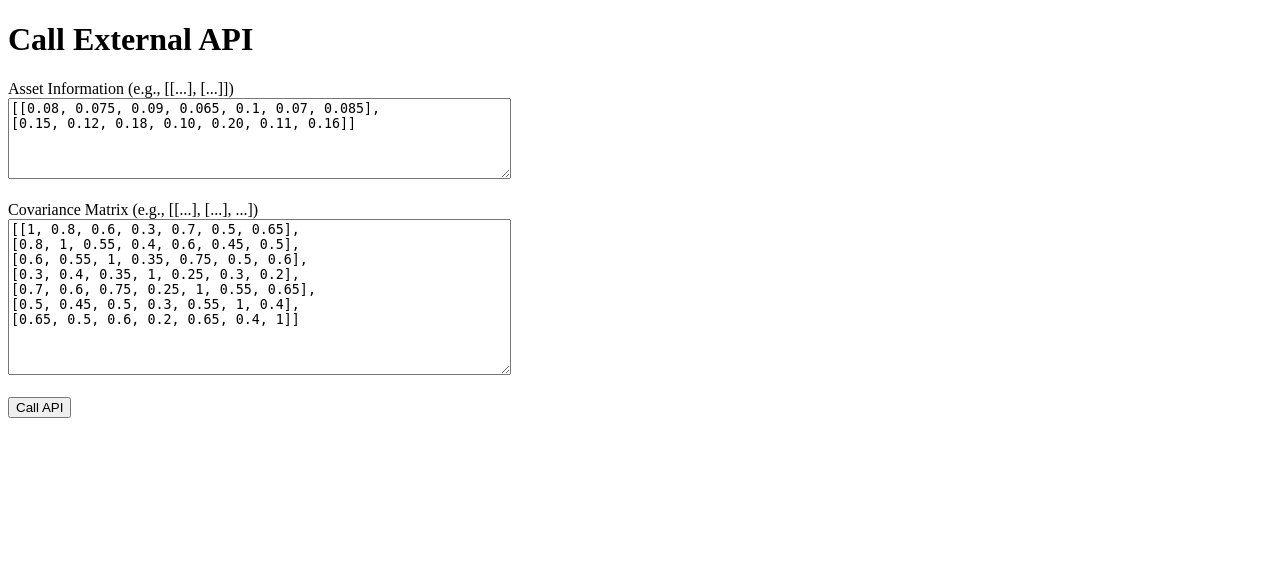
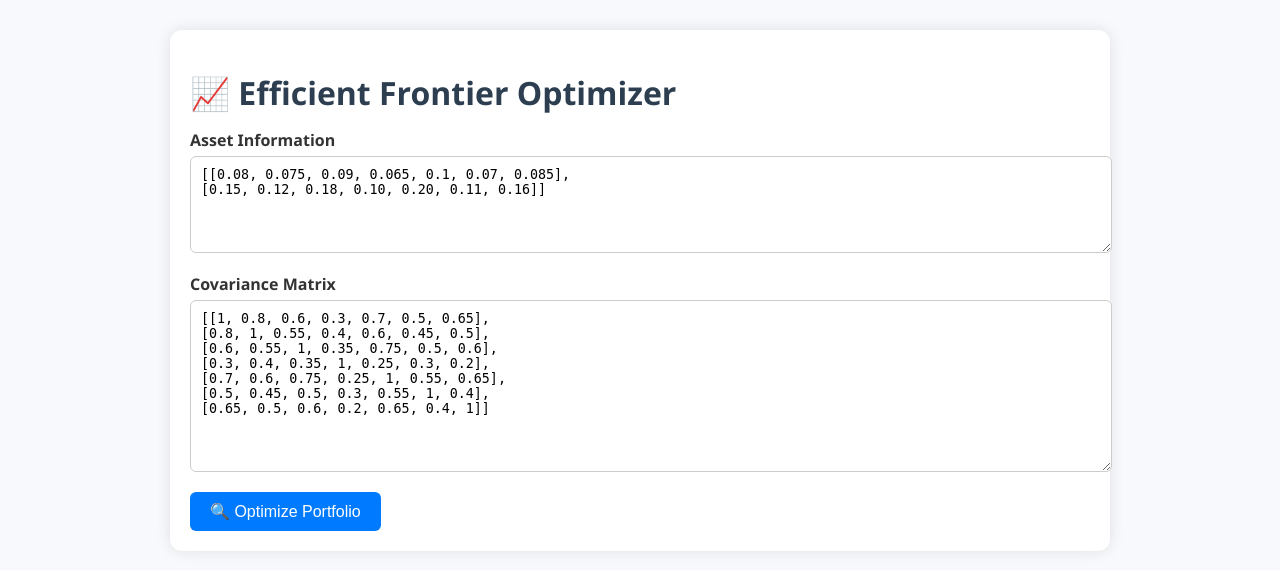
Before and after one commit to murrayc13/IPMS.Frontend, a Django app: page / in a window 1280 px wide. Shown: the top 570 px of the page. Run offline with Django 5.2, Linux system fonts and the light colour scheme.

Commit message:
Updated styling for the graph and page

```diff
--- a/IPMS.Frontend/Templates/index.html
+++ b/IPMS.Frontend/Templates/index.html
@@ -1,68 +1,67 @@
 <!DOCTYPE html>
 <html>
 <head>
-    <title>API Caller</title>
+    <title>Efficient Frontier Visualizer</title>
+    {% load static %}
+    <link rel="stylesheet" href="{% static 'stylesheet/styles.css' %}">
     <script src="https://cdn.jsdelivr.net/npm/chart.js"></script>
 </head>
 <body>
-    <h1>Call External API</h1>
+    <div class="container">
+        <h1>📈 Efficient Frontier Optimizer</h1>
         <form method="POST" action="{% url 'get_minimum_variance' %}">
             {% csrf_token %}
+            <label for="asset_info">Asset Information</label>
+            <textarea id="asset_info" name="asset_info" rows="5">[[0.08, 0.075, 0.09, 0.065, 0.1, 0.07, 0.085],
+[0.15, 0.12, 0.18, 0.10, 0.20, 0.11, 0.16]]</textarea>
 
-        <label for="asset_info">Asset Information (e.g., [[...], [...]])</label><br>
-        <textarea id="asset_info" name="asset_info" rows="5" cols="60">[[0.08, 0.075, 0.09, 0.065, 0.1, 0.07, 0.085],
-[0.15, 0.12, 0.18, 0.10, 0.20, 0.11, 0.16]]</textarea><br><br>
-
-        <label for="covariance">Covariance Matrix (e.g., [[...], [...], ...])</label><br>
-        <textarea id="covariance" name="covariance" rows="10" cols="60">[[1, 0.8, 0.6, 0.3, 0.7, 0.5, 0.65],
+            <label for="covariance">Covariance Matrix</label>
+            <textarea id="covariance" name="covariance" rows="10">[[1, 0.8, 0.6, 0.3, 0.7, 0.5, 0.65],
 [0.8, 1, 0.55, 0.4, 0.6, 0.45, 0.5],
 [0.6, 0.55, 1, 0.35, 0.75, 0.5, 0.6],
 [0.3, 0.4, 0.35, 1, 0.25, 0.3, 0.2],
 [0.7, 0.6, 0.75, 0.25, 1, 0.55, 0.65],
 [0.5, 0.45, 0.5, 0.3, 0.55, 1, 0.4],
-[0.65, 0.5, 0.6, 0.2, 0.65, 0.4, 1]]</textarea><br><br>
+[0.65, 0.5, 0.6, 0.2, 0.65, 0.4, 1]]</textarea>
 
-        <button type="submit">Call API</button>
+            <button type="submit">🔍 Optimize Portfolio</button>
         </form>
 
         {% if api_data %}
-        <h2>API Response:</h2>
+        <div class="response">
+            <h2>📤 API Response:</h2>
             <pre>{{ api_data|safe }}</pre>
+        </div>
         {% endif %}
 
         {% if graph_point %}
-        <h2>Graph:</h2>
-        <div style="max-width: 500px;">
+        <div class="graph-container">
+            <h2>📊 Efficient Frontier:</h2>
             <canvas id="scatterChart"></canvas>
         </div>
+
         <script>
             const point = {{ graph_point|safe }};
             const line = {{ graph_line|safe }};
-
-            // Build line data from parallel arrays
-            const linePoints = line[0].map((x, i) => ({
-                x: x,
-                y: line[1][i]
-            }));
+            const linePoints = line[0].map((x, i) => ({ x, y: line[1][i] }));
 
             const data = {
                 datasets: [
                     {
                         label: 'Optimal Point',
                         data: [{ x: point[0], y: point[1] }],
-                        backgroundColor: 'blue',
+                        backgroundColor: '#007bff',
                         pointRadius: 7,
                         pointHoverRadius: 10,
-                        showLine: false,
                         type: 'scatter'
                     },
                     {
                         label: 'Portfolio Frontier',
                         data: linePoints,
-                        borderColor: 'red',
+                        borderColor: '#dc3545',
                         borderWidth: 2,
                         fill: false,
-                        tension: 0.1,
+                        tension: 0.25,
                         showLine: true,
                         pointRadius: 0,
                         type: 'line'
@@ -74,17 +73,36 @@
                 type: 'scatter',
                 data: data,
                 options: {
+                    responsive: true,
+                    plugins: {
+                        legend: {
+                            position: 'top'
+                        },
+                        tooltip: {
+                            backgroundColor: '#333',
+                            titleColor: '#fff',
+                            bodyColor: '#eee',
+                        }
+                    },
                     scales: {
                         x: {
                             title: {
                                 display: true,
-                                text: 'Risk'
+                                text: 'Risk',
+                                color: '#444'
+                            },
+                            ticks: {
+                                color: '#444'
                             }
                         },
                         y: {
                             title: {
                                 display: true,
-                                text: 'Return'
+                                text: 'Return',
+                                color: '#444'
+                            },
+                            ticks: {
+                                color: '#444'
                             }
                         }
                     }
@@ -94,5 +112,6 @@
             new Chart(document.getElementById('scatterChart'), config);
         </script>
         {% endif %}
+    </div>
 </body>
 </html>
--- a/IPMS.Frontend/mysite/urls.py
+++ b/IPMS.Frontend/mysite/urls.py
@@ -17,8 +17,13 @@ Including another URLconf
 """
 from django.contrib import admin
 from django.urls import path, include
+from django.conf.urls.static import static
+from django.conf import settings
 
 urlpatterns = [
     path('admin/', admin.site.urls),
     path('', include('main.urls'))
 ]
+
+if settings.DEBUG:
+    urlpatterns += static(settings.STATIC_URL, document_root=settings.STATICFILES_DIRS[0])
--- /dev/null
+++ b/IPMS.Frontend/static/stylesheet/styles.css
@@ -0,0 +1,71 @@
+body {
+    font-family: 'Segoe UI', Tahoma, Geneva, Verdana, sans-serif;
+    background-color: #f7f9fc;
+    color: #333;
+    margin: 0;
+    padding: 0;
+}
+
+.container {
+    max-width: 900px;
+    margin: 30px auto;
+    padding: 20px;
+    background-color: white;
+    box-shadow: 0 0 15px rgba(0,0,0,0.1);
+    border-radius: 12px;
+}
+
+h1, h2 {
+    color: #2c3e50;
+    margin-bottom: 15px;
+}
+
+label {
+    display: block;
+    font-weight: bold;
+    margin: 15px 0 5px;
+}
+
+textarea {
+    width: 100%;
+    padding: 10px;
+    font-family: monospace;
+    border: 1px solid #ccc;
+    border-radius: 6px;
+    resize: vertical;
+}
+
+button {
+    margin-top: 15px;
+    padding: 10px 20px;
+    background-color: #007bff;
+    color: white;
+    border: none;
+    border-radius: 6px;
+    cursor: pointer;
+    font-size: 16px;
+}
+
+button:hover {
+    background-color: #0056b3;
+}
+
+pre {
+    background-color: #f1f1f1;
+    padding: 10px;
+    border-left: 4px solid #007bff;
+    border-radius: 6px;
+    font-family: monospace;
+    overflow-x: auto;
+}
+
+.graph-container {
+    margin-top: 30px;
+}
+
+canvas {
+    background: #fff;
+    border-radius: 10px;
+    padding: 10px;
+    box-shadow: 0 2px 10px rgba(0,0,0,0.1);
+}
```
Also changed, not shown: IPMS.Frontend/mysite/settings.py (+7 -1 lines). Lines whose indentation alone changed are shown as unchanged.
